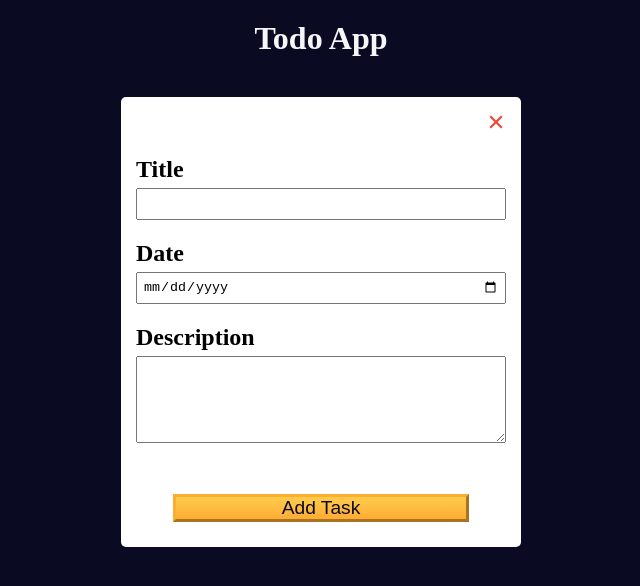
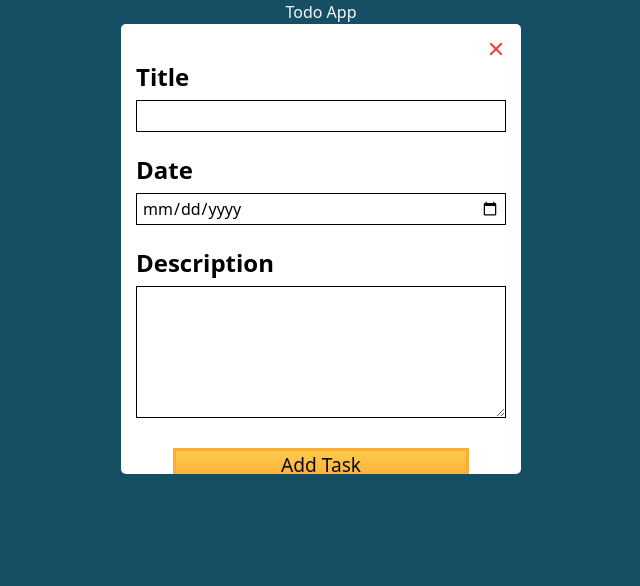
Before and after one commit to Liliaelvis/to-do-tasks, a plain HTML site: page index.html in a window 1280 px wide. Both pictures are taken after a click on the button "Add New Task". Shown: the whole page, without its empty margins (319-959 px from the left). Drawn offline with nearby package versions, Linux system fonts and the light colour scheme.

Commit message:
El calendario ya no permite fechas antes de hoy

```diff
--- a/index.html
+++ b/index.html
@@ -5,15 +5,16 @@
   <meta charset="UTF-8" />
   <meta http-equiv="X-UA-Compatible" content="IE=edge" />
   <meta name="viewport" content="width=device-width, initial-scale=1.0" />
-  <title>Learn localStorage by Building a Todo App</title>
+  <title>Todo App</title>
+  <script src="https://cdn.tailwindcss.com"></script>
   <link rel="stylesheet" href="styles.css" />
 </head>
 
-<body>
+<body class="bg-cyan-900 font-sans">
   <main>
     <h1>Todo App</h1>
     <div class="todo-app">
-      <button id="open-task-form-btn" class="btn large-btn">
+      <button id="open-task-form-btn" class="bg-blue-300 hover:bg-blue-600 text-white font-medium py-2 px-4 rounded-lg transition-all">
         Add New Task
       </button>
       <form class="task-form hidden" id="task-form">
@@ -24,11 +25,11 @@
         </div>
         <div class="task-form-body">
           <label class="task-form-label" for="title-input">Title</label>
-          <input required type="text" class="form-control" id="title-input" value="" />
+          <input required type="text" class="form-control border border-black" id="title-input" value="" />
           <label class="task-form-label" for="date-input">Date</label>
-          <input type="date" class="form-control" id="date-input" value="" />
+          <input type="date" class="form-control border border-black" id="date-input" value="" />
           <label class="task-form-label" for="description-input">Description</label>
-          <textarea class="form-control" id="description-input" cols="30" rows="5"></textarea>
+          <textarea class="form-control border border-black" id="description-input" cols="30" rows="5"></textarea>
         </div>
         <div class="task-form-footer">
           <button id="add-or-update-task-btn" class="btn large-btn" type="submit">
--- a/script.js
+++ b/script.js
@@ -12,10 +12,19 @@ const descriptionInput = document.getElementById("description-input");
 
 const taskData = JSON.parse(localStorage.getItem("data")) || [];
 let currentTask = {};
-
 const removeSpecialChars = (val) => {
   return val.trim().replace(/[^A-Za-z0-9\-\s]/g, '')
 }
+
+document.addEventListener("DOMContentLoaded", function () {
+  const dateInput = document.getElementById("date-input");
+
+  // Obtener la fecha actual en formato YYYY-MM-DD
+  const today = new Date().toISOString().split("T")[0];
+
+  // Establecer la fecha mínima en el input
+  dateInput.setAttribute("min", today);
+});
 
 const addOrUpdateTask = () => {
    if(!titleInput.value.trim()){
```
